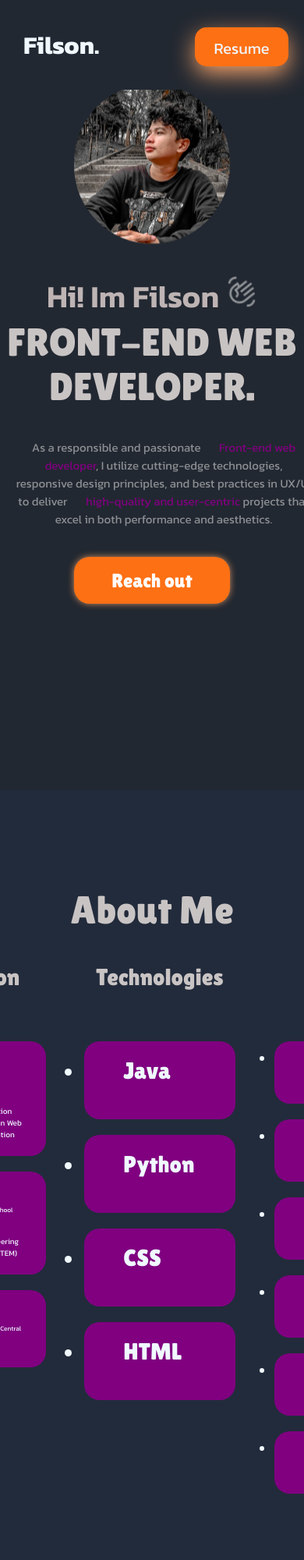
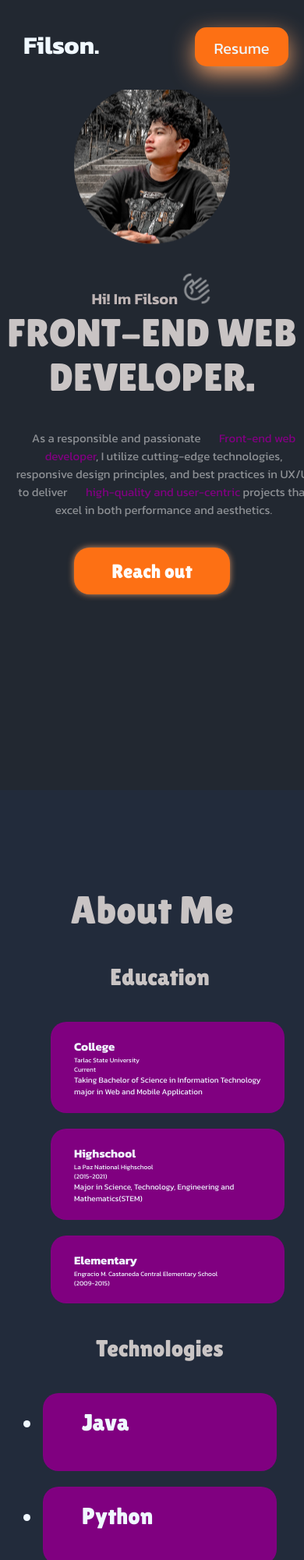
Before and after one commit to Filson-1124/portoliov2, a plain HTML site: page index.html in a window 390 px wide. Shown: the top 2000 px of the page at 78% size. Drawn offline with nearby package versions, Linux system fonts and the light colour scheme.

Commit message:
Update style.css

```diff
--- a/style.css
+++ b/style.css
@@ -606,6 +606,7 @@ button:hover{
     }
  }
 
+
  @media all and (max-width: 1440px){
     .aboutme-contents{
         gap:50px;
@@ -690,6 +691,10 @@ button:hover{
  }
 
  @media all and (max-width:425px){
+.subtitle p{
+    font-size: 20px;
+}
+
     .pic-container{
         height: 350px;
     }
@@ -746,6 +751,39 @@ button:hover{
     .icontainer{
         display: none;
     }
+    .about-me{
+        height: 300vh;
+    }
+
+    .aboutme-contents{
+        display: flex;
+        flex-direction: column;
+        min-height: 200vh;
+        align-items: center;
+        gap: 40px;
+        justify-content: start;
+    }
+
+    .timeline{
+        align-items: center;
+        min-height: 200px;
+        width: 100%;
+        padding-bottom: 0px;
+
+
+    }
+
+    .skil{
+        width: 300px;
+    }
+
+    .textbox{
+        width:300px;
+    }
+
+    .techsbox{
+        width: 300px;
+    }
  }
 
 
@@ -772,3 +810,26 @@ button:hover{
         font-size: 14px;
     }
  }
+
+ @media all and (max-width:320px){
+    .miniabout{
+        padding-left: 0px;
+        width: 90%;
+    }
+
+
+    .title{
+        min-height: 20px;
+    }
+
+    .textbox{
+        width: 250px;
+    }
+
+    .techsbox{
+        width: 250px;
+    }
+    .skil{
+        width: 250px;
+    }
+ }
```
